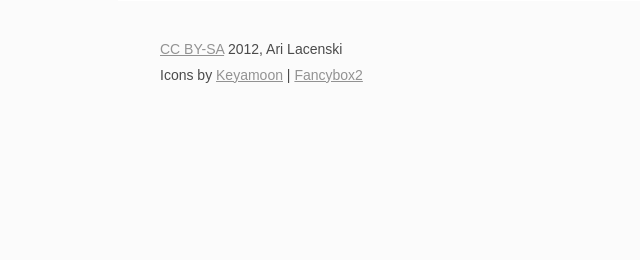
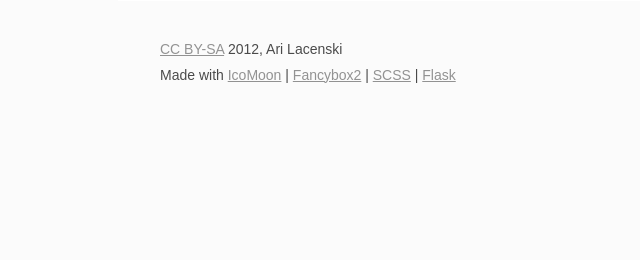
Before and after one commit to tensory/tensorylabs, a Flask app: page / in a window 1280 px wide. Shown: the part 488-748 px from the top of the page, without its empty margins (0-640 px from the left). Run offline with Flask 2, Linux system fonts and the light colour scheme; some web fonts are replaced.

Commit message:
Fussing with colophon wording

```diff
--- a/templates/layout.html
+++ b/templates/layout.html
@@ -31,7 +31,7 @@
 	</div>
 	<div id="colophon">
 		<p><a rel="license" href="http://creativecommons.org/licenses/by-sa/3.0/deed.en_US">CC BY-SA</a> 2012, Ari Lacenski</p>
-		<p>Icons by <a href="http://icomoon.io/">Keyamoon</a> | <a href="http://fancybox.net/">Fancybox2</a></p>
+		<p>Made with <a href="http://icomoon.io/">IcoMoon</a> | <a href="http://fancybox.net/">Fancybox2</a> | <a href="http://sass-lang.com/">SCSS</a> | <a href="http://flask.pocoo.org/">Flask</a></p>
 	</div>
 
 	{% block scripts %}
```
